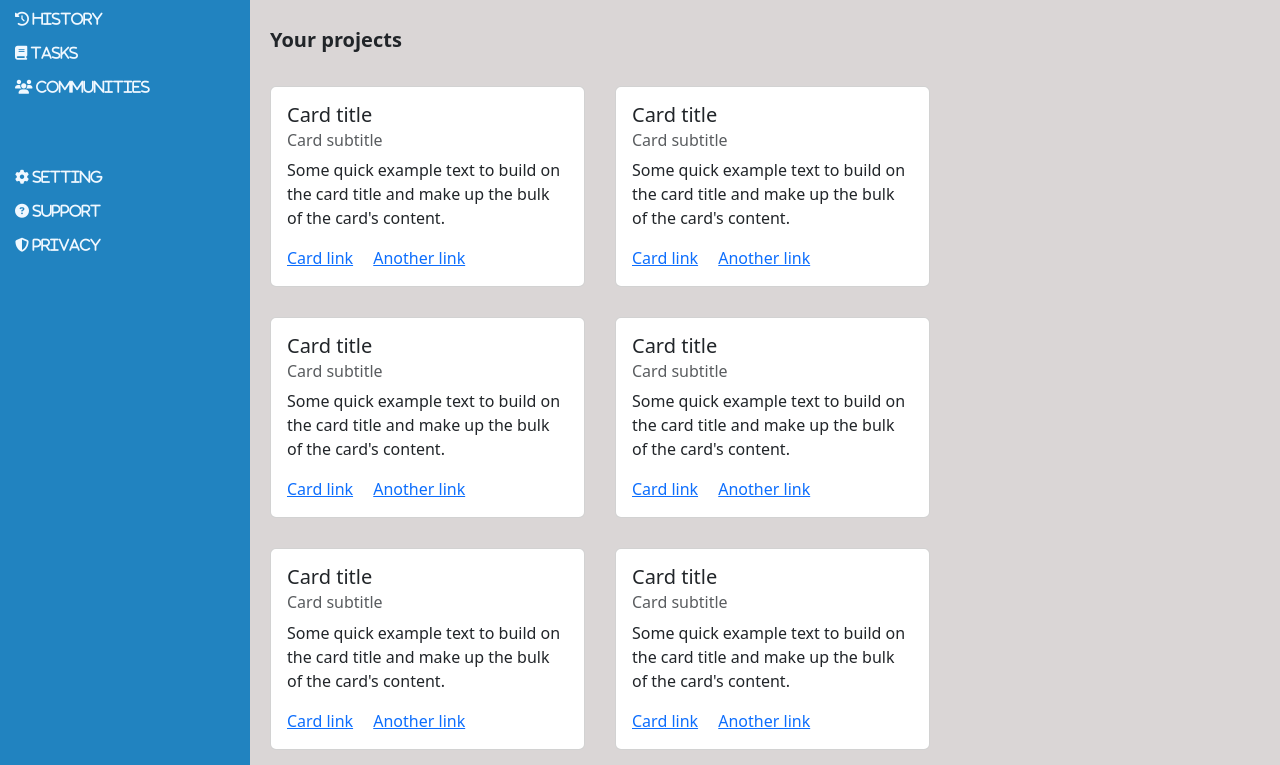
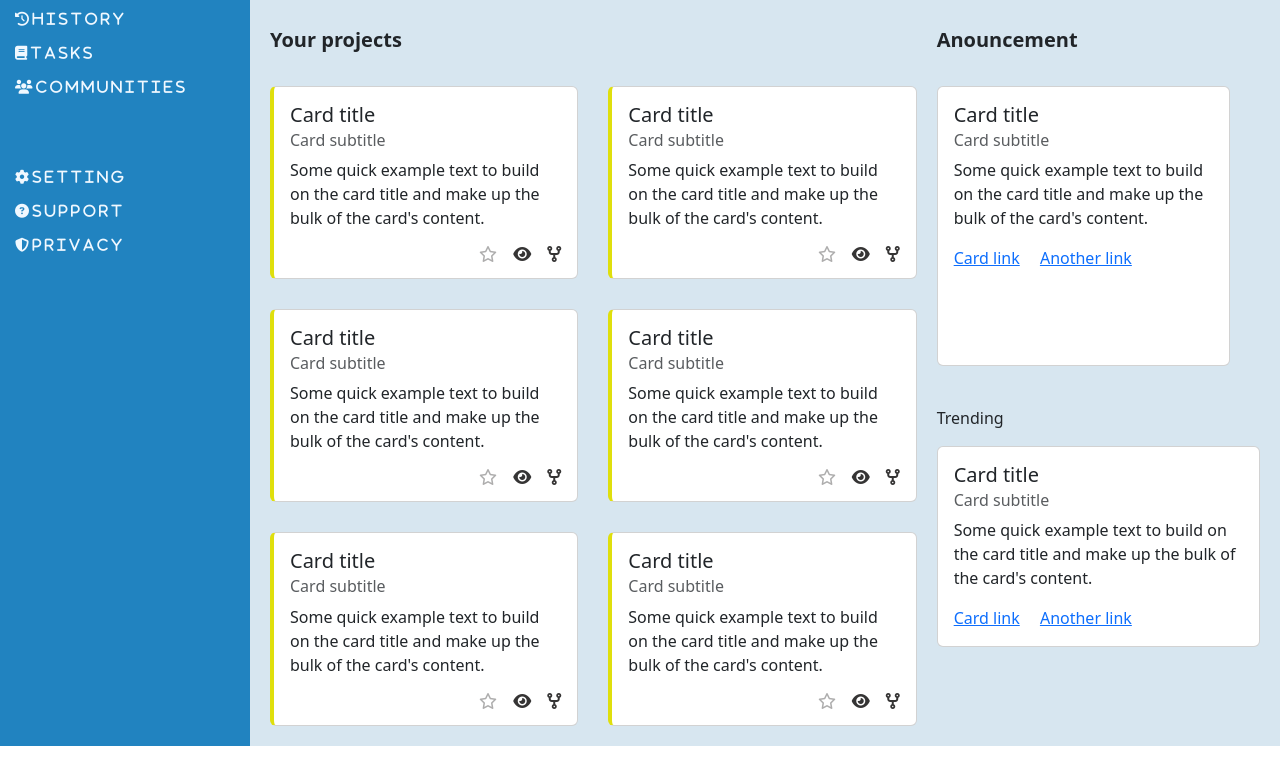
Before and after one commit to ItsJady-Taken/admin-dashboard, a plain HTML site: page index.html in a window 1280 px wide. Shown: the part 184-949 px from the top of the page. Drawn offline with nearby package versions, Linux system fonts and the light colour scheme.

Commit message:
project almost complete

```diff
--- a/index.html
+++ b/index.html
@@ -14,20 +14,20 @@
 
              <div class="sidebar">
                 <div class="logo">
-                    <i href="#" class="fa-brands fa-html5 fa-xl"> Dashboard</i>
+                    <i href="#" class="fa-brands fa-html5 fa-xl"> D a s h b o a r d</i>
                 </div>
                 <ul class="options">
-                    <li><a href="#" class="fa-solid fa-house fa-sm"> Home</a></li>
-                    <li><a href="#" class="fa-solid fa-user fa-sm"> Profile</a></li>
-                    <li><a href="#"class="fa-solid fa-message fa-sm"> Messages</a></li>
-                    <li><a href="#" class="fa-solid fa-clock-rotate-left fa-sm"> History</a></li>
-                    <li><a href="#" class="fa-solid fa-book fa-sm"> Tasks</a></li>
-                    <li><a href="#" class="fa-solid fa-users fa-sm"> Communities</a></li>
+                    <li ><a href="#" class="fa-solid fa-house fa-sm"> H o m e</a></li>
+                    <li><a href="#" class="fa-solid fa-user fa-sm"> P r o f i l e</a></li>
+                    <li><a href="#"class="fa-solid fa-message fa-sm"> M e s s a g e s</a></li>
+                    <li><a href="#" class="fa-solid fa-clock-rotate-left fa-sm"> H i s t o r y</a></li>
+                    <li><a href="#" class="fa-solid fa-book fa-sm"> T a s k s</a></li>
+                    <li><a href="#" class="fa-solid fa-users fa-sm"> C o m m u n i t i e s </a></li>
                 </ul>
                 <ul class="options">
-                    <li><a href="#" class="fa-solid fa-gear fa-sm"> Setting</a></li>
-                    <li><a href="#" class="fa-solid fa-circle-question fa-sm"> Support</a></li>
-                    <li><a href="#" class="fa-solid fa-shield-halved fa-sm"> Privacy</a></li>
+                    <li><a href="#" class="fa-solid fa-gear fa-sm"> S e t t i n g</a></li>
+                    <li><a href="#" class="fa-solid fa-circle-question fa-sm"> S u p p o r t</a></li>
+                    <li><a href="#" class="fa-solid fa-shield-halved fa-sm"> P r i v a c y</a></li>
                 </ul>
             </div>
 
@@ -73,8 +73,12 @@
                             <h5 class="card-title">Card title</h5>
                             <h6 class="card-subtitle mb-2 text-muted">Card subtitle</h6>
                             <p class="card-text">Some quick example text to build on the card title and make up the bulk of the card's content.</p>
-                            <a href="#" class="card-link">Card link</a>
-                            <a href="#" class="card-link">Another link</a>
+                            <div class="card-links">
+                                <a href="#" class="card-link fa-regular fa-star fa-beat-fade"></a>
+                                <a href="#" class="card-link fa-solid fa-eye"></a>
+                                <a href="#" class="card-link fa-solid fa-code-fork"></a>
+                            </div>
+
                         </div>
                     </div>
 
@@ -83,8 +87,11 @@
                             <h5 class="card-title">Card title</h5>
                             <h6 class="card-subtitle mb-2 text-muted">Card subtitle</h6>
                             <p class="card-text">Some quick example text to build on the card title and make up the bulk of the card's content.</p>
-                            <a href="#" class="card-link">Card link</a>
-                            <a href="#" class="card-link">Another link</a>
+                            <div class="card-links">
+                                <a href="#" class="card-link fa-regular fa-star fa-beat-fade"></a>
+                                <a href="#" class="card-link fa-solid fa-eye"></a>
+                                <a href="#" class="card-link fa-solid fa-code-fork"></a>
+                            </div>
                         </div>
                     </div>
 
@@ -93,8 +100,12 @@
                             <h5 class="card-title">Card title</h5>
                             <h6 class="card-subtitle mb-2 text-muted">Card subtitle</h6>
                             <p class="card-text">Some quick example text to build on the card title and make up the bulk of the card's content.</p>
-                            <a href="#" class="card-link">Card link</a>
-                            <a href="#" class="card-link">Another link</a>
+                            <div class="card-links">
+                                <a href="#" class="card-link fa-regular fa-star fa-beat-fade"></a>
+                                <a href="#" class="card-link fa-solid fa-eye"></a>
+                                <a href="#" class="card-link fa-solid fa-code-fork"></a>
+                            </div>
+
                         </div>
                     </div>
 
@@ -103,8 +114,12 @@
                             <h5 class="card-title">Card title</h5>
                             <h6 class="card-subtitle mb-2 text-muted">Card subtitle</h6>
                             <p class="card-text">Some quick example text to build on the card title and make up the bulk of the card's content.</p>
-                            <a href="#" class="card-link">Card link</a>
-                            <a href="#" class="card-link">Another link</a>
+                            <div class="card-links">
+                                <a href="#" class="card-link fa-regular fa-star fa-beat-fade"></a>
+                                <a href="#" class="card-link fa-solid fa-eye"></a>
+                                <a href="#" class="card-link fa-solid fa-code-fork"></a>
+                            </div>
+
                         </div>
                     </div>
 
@@ -113,8 +128,12 @@
                             <h5 class="card-title">Card title</h5>
                             <h6 class="card-subtitle mb-2 text-muted">Card subtitle</h6>
                             <p class="card-text">Some quick example text to build on the card title and make up the bulk of the card's content.</p>
-                            <a href="#" class="card-link">Card link</a>
-                            <a href="#" class="card-link">Another link</a>
+                            <div class="card-links">
+                                <a href="#" class="card-link fa-regular fa-star fa-beat-fade"></a>
+                                <a href="#" class="card-link fa-solid fa-eye"></a>
+                                <a href="#" class="card-link fa-solid fa-code-fork"></a>
+                            </div>
+
                         </div>
                     </div>
 
@@ -123,17 +142,45 @@
                             <h5 class="card-title">Card title</h5>
                             <h6 class="card-subtitle mb-2 text-muted">Card subtitle</h6>
                             <p class="card-text">Some quick example text to build on the card title and make up the bulk of the card's content.</p>
-                            <a href="#" class="card-link">Card link</a>
-                            <a href="#" class="card-link">Another link</a>
+                            <div class="card-links">
+                                <a href="#" class="card-link fa-regular fa-star fa-beat-fade"></a>
+                                <a href="#" class="card-link fa-solid fa-eye"></a>
+                                <a href="#" class="card-link fa-solid fa-code-fork"></a>
+                            </div>
+
                         </div>
                     </div>
 
                 </div>
 
+                <div class="news">
+                    <div class="anouncement">
+                        <p>Anouncement</p>
+                        <div class="card">
+                            <div class="card-body">
+                                <h5 class="card-title">Card title</h5>
+                                <h6 class="card-subtitle mb-2 text-muted">Card subtitle</h6>
+                                <p class="card-text">Some quick example text to build on the card title and make up the bulk of the card's content.</p>
+                                <a href="#" class="card-link">Card link</a>
+                                <a href="#" class="card-link">Another link</a>
+                            </div>
+                        </div>
+                    </div>
 
-                <div class="anouncement"></div>
+                    <div class="trending">
+                        <p>Trending</p>
+                        <div class="card">
+                            <div class="card-body">
+                                <h5 class="card-title">Card title</h5>
+                                <h6 class="card-subtitle mb-2 text-muted">Card subtitle</h6>
+                                <p class="card-text">Some quick example text to build on the card title and make up the bulk of the card's content.</p>
+                                <a href="#" class="card-link">Card link</a>
+                                <a href="#" class="card-link">Another link</a>
+                            </div>
+                        </div>
+                    </div>
+                </div>
 
-                <div class="trending"></div>
             </div>
 
         </div>
--- a/styles.css
+++ b/styles.css
@@ -27,6 +27,10 @@ html,body {
     min-width: 10px;
 }
 
+.sidebar > .options > li > a:hover {
+    color: aqua;
+}
+
 .sidebar > .options {
     min-width: 10px;
     padding: 0;
@@ -44,6 +48,7 @@ html,body {
     grid-template-columns: 2fr 1fr;
     background-color: white;
     box-shadow: 0 3px 3px rgb(144, 143, 143);
+    gap: 10px;
 }
 
 .header-col-1 {
@@ -118,7 +123,7 @@ img {
     display: flex;
     justify-content: center;
     align-items: baseline;
-    gap: 20px;
+    gap: 15px;
 }
 
 .option-btn {
@@ -141,22 +146,22 @@ img {
 
 .search-bar > input {
     border-radius: 20px;
-    background-color: rgb(213, 204, 204);
+    background-color: rgb(215, 230, 240);
 }
 
 .content-layout {
     margin-top: 3px;
-    background-color: rgb(218, 214, 214);
+    background-color: rgb(215, 230, 240);
     padding: 20px;
     grid-column: 2/3;
     display: grid;
     grid-template-columns: 2fr 1fr;
-
+    gap: 20px;
 }
 
 .content-layout > .projects {
     display: grid;
-    grid-template-columns: repeat(auto-fit, minmax(250px, 1fr));
+    grid-template-columns: repeat(auto-fit, minmax(auto, 1fr));
     gap: 30px;
     grid-template-areas:
     "title title"
@@ -169,6 +174,54 @@ img {
     font-weight: bold;
     position: relative;
     top: 15px;
+}
+
+.projects > .card {
+    border-left: 4px solid rgb(223, 223, 13);
+}
+
+.projects > .card a {
+    text-decoration: none;
+    color: rgb(53, 52, 52);
+
+}
+.projects > .card .card-links {
+     display: flex;
+    flex-direction: row;
+    justify-content: flex-end;
+    align-items: center;
+}
+
+.projects > .card a:hover {
+    color: bisque;
+}
+
+.content-layout > .news {
+    display: grid;
+    gap: 40px;
+}
+
+.content-layout > .news > .anouncement {
+    display: grid;
+    grid-template-columns: auto;
+    grid-template-rows: auto 1fr;
+    gap: 30px;
+    grid-template-areas:
+    "title title"
+    "card card";
+}
+
+.anouncement > p {
+    grid-row: 1 / 2;;
+    font-size: 20px;
+    font-weight: bold;
+    position: relative;
+    top: 15px;
+
+}
+
+.anouncement > .card {
+    grid-row: 2 / 3;
 }
 
 @media (max-width: 800px) {
@@ -184,8 +237,16 @@ img {
         grid-column: 1/3;
         grid-row: 2/5;
     }
-    .content-layout > .projects {
+    .content-layout > .projects, .content-layout, .display-profile, .option-btn {
         display: flex;
         flex-wrap: wrap;
     }
+    .option-btn {
+        display: flex;
+        justify-content: end;
+    }
+    .header-col-2 {
+        position: relative;
+        bottom: auto;
+    }
 }
```
